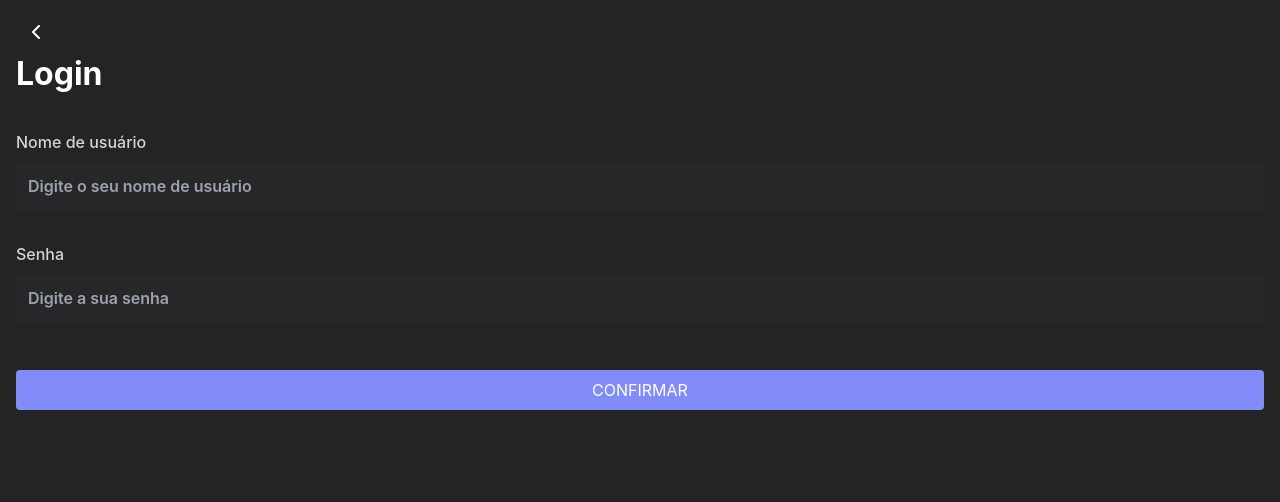
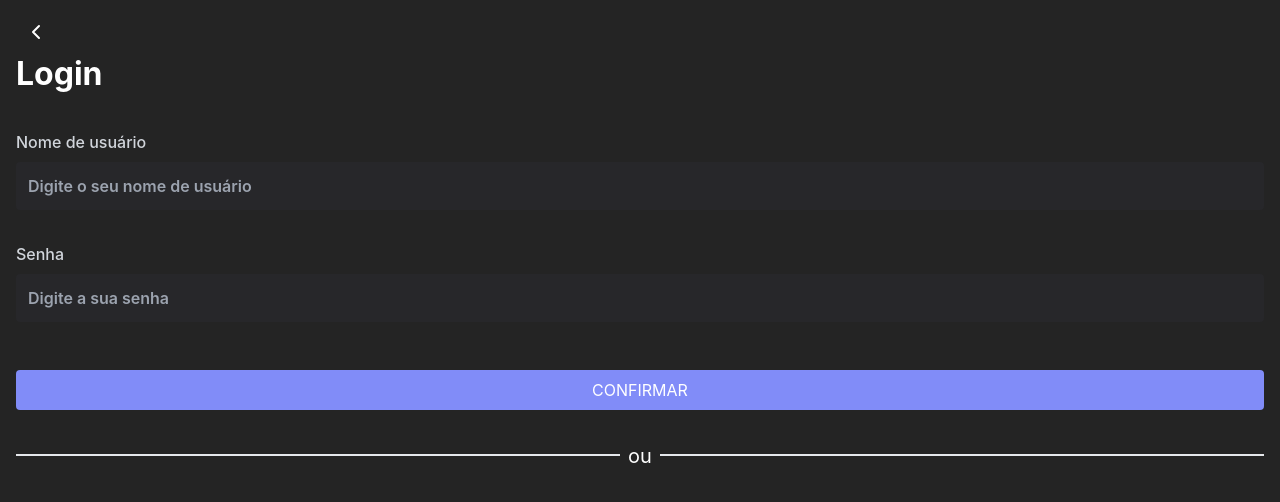
Before and after one commit to GabrielCampos99/todo-clientv2, a React (Vite) app: page /login in a window 1280 px wide. Shown: the top 502 px of the page. Built offline with nearby package versions, Linux system fonts and the light colour scheme; what tailwindcss-radix would draw is missing.

Commit message:
feat divider component

```diff
--- /dev/null
+++ b/src/components/Divider/Index.tsx
@@ -0,0 +1,27 @@
+import React from 'react';
+
+type Props = {
+  children: React.ReactNode;
+} & React.HTMLAttributes<HTMLDivElement>;
+
+const Divider = (props: Props) => {
+  const { children, className, ...rest } = props;
+  const dividerCls = className || '';
+
+  if (children) {
+    return (
+      <div className={`flex items-center ${dividerCls}`} {...rest}>
+        <div className="border-t-2 h-1 w-full" />
+        {children}
+        <div className="border-t-2  h-1 w-full" />
+      </div>
+    );
+  }
+
+  return (
+    <div className={`flex items-center ${dividerCls}`} {...rest}>
+      <div className="border-t-2 h-1 w-full" />
+    </div>
+  );
+};
+export default Divider;
--- a/src/pages/Login.tsx
+++ b/src/pages/Login.tsx
@@ -9,6 +9,7 @@ import {
   LoginSchemaProps,
 } from '../types/schemas/login/loginSchema';
 import { useLogin } from '../hooks/auth/useLogin';
+import Divider from '../components/Divider/Index';
 
 const Login = () => {
   const { handleSubmit, register } = useForm<LoginSchemaProps>({
@@ -28,6 +29,12 @@ const Login = () => {
         Login
       </Typography>
       <LoginForm onSubmit={handleSubmit(onSubmit)} register={register} />
+
+      <Divider className="mt-8">
+        <Typography variant="p" className="text-xl text-white mx-2">
+          ou
+        </Typography>
+      </Divider>
     </div>
   );
 };
```
